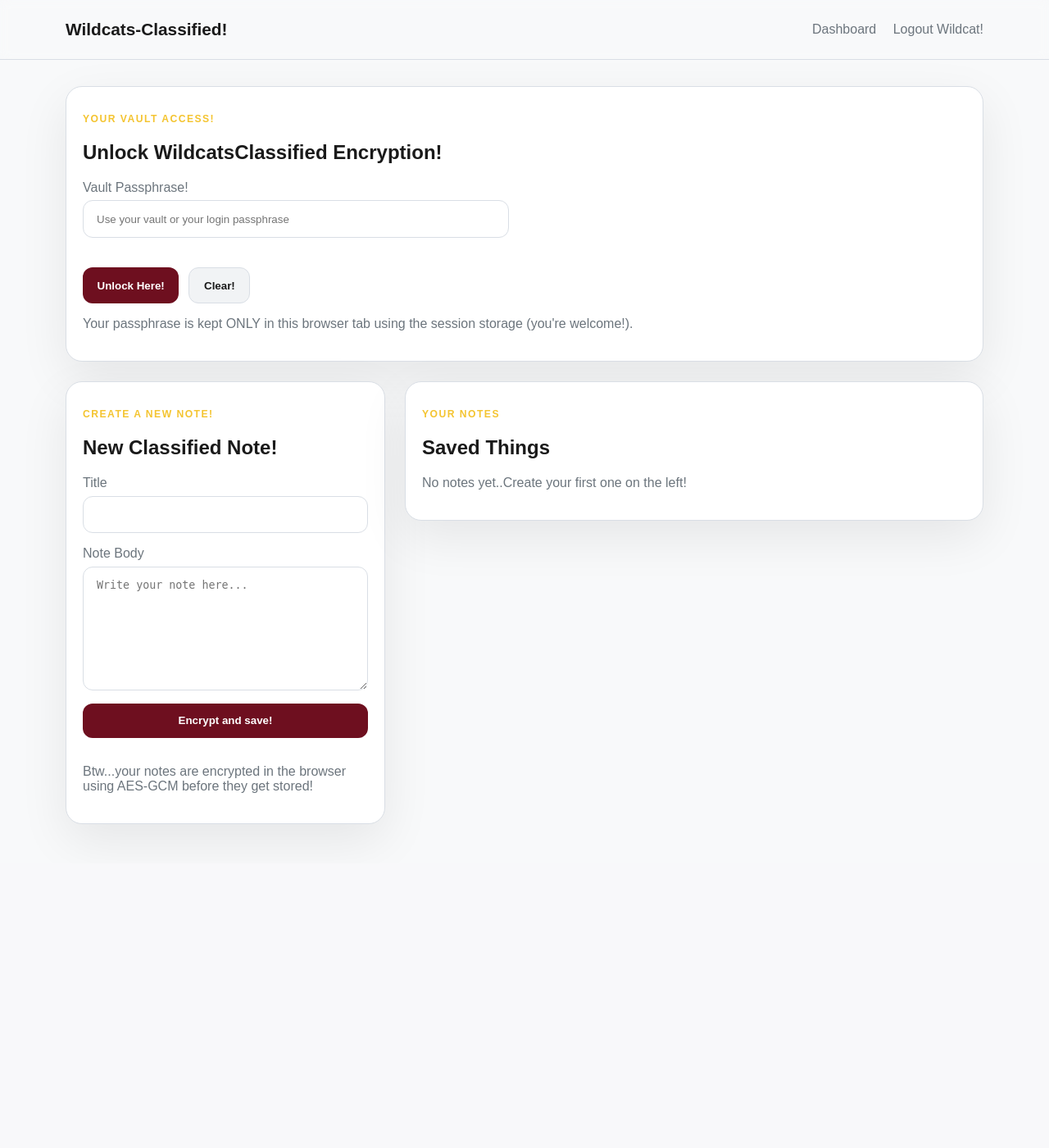
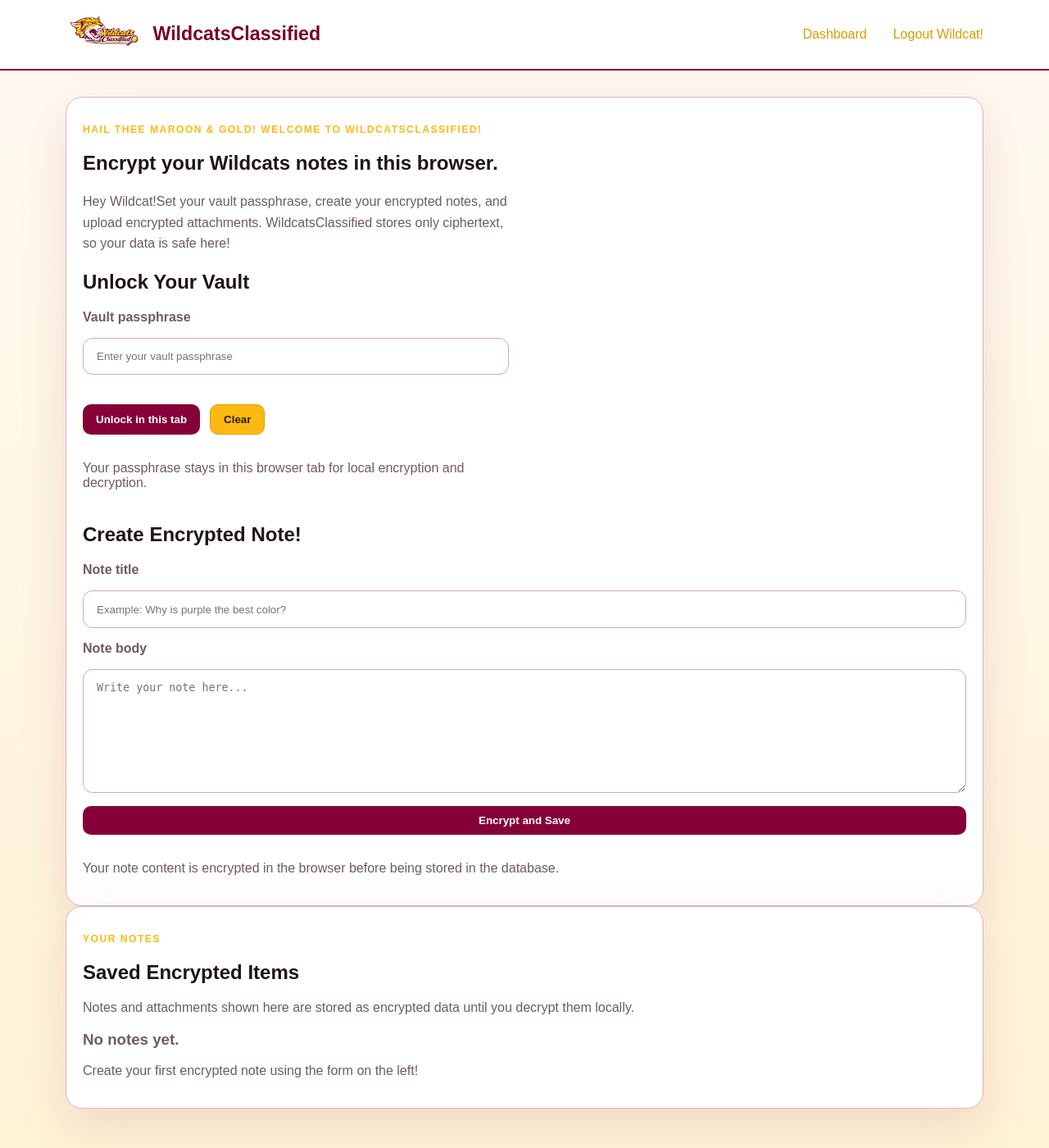
Before and after one commit to Oh-its-neisha242/wildcatsclassified, a Flask app: page /dashboard in a window 1280 px wide. Shown: the whole page at 82% size. Before the commit the page ends 1014 px from the top, so only its background shows below. Run offline with Flask 3, Linux system fonts and the light colour scheme; a user stored in the database is signed in.

Commit message:
Initial commit

```diff
--- a/app/static/css/styles.css
+++ b/app/static/css/styles.css
@@ -1,69 +1,372 @@
 :root {
-  --bg: #F8F9FA;
+  --bg: #FFF9F1;
   --panel: #FFFFFF;
-  --panel-2: #F1F3F5;
-  --text: #1A1A1A;
-  --muted: #6C757D;
-  --accent: #6E0F1F;
-  --accent-2: #F4C430;
-  --danger: #ff6b81;
-  --success: #37c978;
-  --border: #D9DEE5;
-  --cipher-bg: #0e1222;
+  --panel-2: #F7E9ED;
+  --text: #1F1418;
+  --muted: #6F5A61;
+  --accent: #860038;
+  --accent-2: #FDB913;
+  --danger: #B42318;
+  --success: #2E7D32;
+  --border: #860038;
+  --cipher-bg: #2B0E1B;
+  --shadow: 0 20px 60px rgba(134, 0, 56, 0.12);
 }
+
 * { box-sizing: border-box; }
+
 body {
   margin: 0;
   font-family: Arial, Helvetica, sans-serif;
-  background: var(--bg);
+  background: linear-gradient(180deg, #fff9f1 0%, #fff3d6 100%);
   color: var(--text);
 }
 
 .container { width: min(1120px, calc(100% - 2rem)); margin: 0 auto; }
-.site-header { border-bottom: 1px solid var(--border); backdrop-filter: blur(6px); }
-.nav { display: flex; justify-content: space-between; align-items: center; min-height: 72px; }
-.brand { color: var(--text); text-decoration: none; font-size: 1.3rem; font-weight: 700; }
-nav a { color: var(--muted); text-decoration: none; margin-left: 1rem; }
-nav a:hover { color: var(--text); }
+
+.site-header {
+  background: var(--panel);
+  border-bottom: 2px solid var(--accent);
+  backdrop-filter: blur(6px);
+  position: sticky;
+  top: 0;
+  z-index: 1000;
+}
+
+.encrypt-loader {
+  position: fixed;
+  inset: 0;
+  background: rgba(11, 16, 32, 0.72);
+  backdrop-filter: blur(8px);
+  z-index: 2000;
+  display: flex;
+  justify-content: center;
+  align-items: center;
+}
+
+.loader-card {
+  background: var(--bg-card);
+  border: 1px solid rgba(212, 160, 23, 0.35);
+  border-radius: 18px;
+  padding: 28px 34px;
+  text-align: center;
+  box-shadow: 0 18px 45px rgba(0, 0, 0, 0.45);
+}
+
+.spinner {
+  width: 42px;
+  height: 42px;
+  border: 4px solid rgba(212, 160, 23, 0.2);
+  border-top: 4px solid var(--accent-gold);
+  border-radius: 50%;
+  margin: 0 auto 14px;
+  animation: spin 0.85s linear infinite;
+}
+
+.loader-card p {
+  margin: 0;
+  color: var(--text-main);
+  font-weight: 700;
+}
+
+@keyframes spin {
+  to {
+    transform: rotate(360deg);
+  }
+}
+
+.nav { display: flex; justify-content: space-between; align-items: center; min-height: 72px; gap: 24px; padding-top: 10px; padding-bottom: 10px; }
+.navbar-brand,
+.brand-link {
+    display: flex;
+    align-items: center;
+    gap: 10px;
+}
+
+.brand {
+  color: var(--accent);
+  text-decoration: none;
+  font-size: 1.3rem;
+  font-weight: 700;
+}
+
+.brand-logo {
+    height: 32px !important;
+    max-height: 32px !important;
+    width: auto !important;
+    max-width: 100px !important;
+    object-fit: contain;
+}
+
+.brand-with-logo {
+  display: flex;
+  align-items: center;
+  gap: 10px;
+  color: var(--accent-gold);
+  font-size: 1.3rem;
+  font-weight: 900;
+  text-decoration: none;
+}
+
+.brand-name {
+  color: #7a0026;
+  font-size: 1.45rem;
+  font-weight: 900;
+  line-height: 1;
+  white-space: nowrap;
+}
+
+.logo {
+  height: 64px !important;
+  width: auto !important;
+  max-width: 220px !important;
+  object-fit: contain;
+  display: block;
+  transition: transform 0.25s ease, filter 0.25s ease;
+}
+
+.logo:hover {
+  transform: scale(1.08);
+  filter: drop-shadow(0 0 6px rgba(212, 160, 23, 0.5));
+}
+
+.nav-links {
+  display: flex;
+  align-items: center;
+  gap: 16px;
+}
+
+nav a { color: #d99d00; text-decoration: none; margin-left: 1rem; }
+nav a:hover { color: var(--accent); }
+
 .page-content { padding: 2rem 0 3rem; }
 .hero, .dashboard-grid { display: grid; gap: 1.5rem; }
 .hero { grid-template-columns: 1.4fr 1fr; align-items: center; padding-top: 2rem; }
-.hero-card, .panel, .auth-card {background: var(--panel); border: 1px solid var(--border); border-radius: 20px; padding: 1.25rem; box-shadow: 0 20px 60px rgba(0,0,0,.08); }
+
+.hero-card,
+.panel,
+.auth-card {
+  background: var(--panel);
+  border: 1px solid color-mix(in srgb, var(--accent) 30%, white);
+  border-radius: 20px;
+  padding: 1.25rem;
+  box-shadow: var(--shadow);
+  transition: transform 0.25s ease, box-shadow 0.25s ease, border-color 0.25s ease;
+}
+
+.hero-card,
+.panel,
+.note-card,
+.auth-card {
+  transition: transform 0.25s ease, box-shadow 0.25s ease, border-color 0.25s ease;
+}
+
+.hero-card:hover,
+.panel:hover,
+.note-card:hover,
+.auth-card:hover {
+  transform: translateY(-2px);
+  box-shadow: 0 12px 32px rgba(0, 0, 0, 0.35);
+  border-color: rgba(212, 160, 23, 0.35);
+}
+
 .hero h1 { font-size: clamp(2rem, 5vw, 4rem); margin: .4rem 0 1rem; }
 .hero-copy { color: var(--muted); line-height: 1.6; max-width: 60ch; }
-.eyebrow { color: var(--accent-2); text-transform: uppercase; letter-spacing: .12em; font-size: .76rem; font-weight: 700; }
-.btn { border: none; border-radius: 12px; padding: .85rem 1.1rem; cursor: pointer; font-weight: 700; text-decoration: none; display: inline-flex; align-items: center; justify-content: center; }
-.btn-primary { background: var(--accent); color: white; }
-.btn-secondary { background: var(--panel-2); color: var(--text); border: 1px solid var(--border) }
-.btn-danger { background: rgba(255,107,129,.16); color: #ffd9df; }
+
+.hero {
+  min-height: 60vh;
+  background:
+    linear-gradient(rgba(134, 0, 56, 0.78), rgba(134, 0, 56, 0.78)),
+    linear-gradient(135deg, #860038 0%, #5f0027 45%, #fdb913 100%);
+  border-radius: 24px;
+  padding: 2rem;
+  color: white;
+}
+
+.eyebrow {
+  color: var(--accent-2);
+  text-transform: uppercase;
+  letter-spacing: .12em;
+  font-size: .76rem;
+  font-weight: 700;
+}
+
+
+.btn {
+  position: relative;
+  overflow: hidden;
+  background: var(--accent);
+  color: white;
+  border: none;
+  border-radius: 10px;
+  padding: 10px 16px;
+  font-weight: 600;
+  cursor: pointer;
+  transition: all 0.25s ease;
+}
+
+.btn-primary {
+  background: var(--accent);
+  color: white;
+}
+
+.btn-primary:hover {
+  background: #65002a;
+  transform: translateY(-1px);
+  box-shadow: 0 0 12px rgba(124, 58, 237, 0.5),
+              0 0 24px rgba(124, 58, 237, 0.25);
+}
+
+.btn-secondary {
+  background: var(--accent-2);
+  color: #2b1a00;
+  border: 1px solid #d99d00;
+}
+
+.btn-secondary:hover {
+  background: #f0ae00;
+  transform: translateY(-1px);
+  box-shadow: 0 0 12px rgba(124, 58, 237, 0.5),
+              0 0 24px rgba(124, 58, 237, 0.25);
+}
+
+.btn::after {
+  content: "";
+  position: absolute;
+  width: 0;
+  height: 0;
+  background: rgba(255, 255, 255, 0.25);
+  border-radius: 50%;
+  top: 50%;
+  left: 50%;
+  transform: translate(-50%, -50%);
+  transition: width 0.4s ease, height 0.4s ease, opacity 0.6s ease;
+  opacity: 0;
+}
+
+.btn:active::after {
+  width: 200px;
+  height: 200px;
+  opacity: 1;
+  transition: 0s;
+}
+
+.btn-danger {
+  background: rgba(180, 35, 24, .12);
+  color: #7a1d16;
+  border: 1px solid rgba(180, 35, 24, .18);
+}
+
 .hero-actions { display: flex; gap: .75rem; margin-top: 1.25rem; flex-wrap: wrap; }
 .form-grid { display: grid; gap: 1rem; }
-label { display: grid; gap: .4rem; color: var(--muted); }
-input, textarea { width: 100%; padding: .9rem 1rem; border-radius: 12px; border: 1px solid var(--border); background: var(--panel); color: var(--text); }
+label { display: grid; gap: .4rem; color: var(--muted); font-weight: 600; }
+
+input,
+textarea {
+  width: 100%;
+  padding: .9rem 1rem;
+  border-radius: 12px;
+  border: 1px solid color-mix(in srgb, var(--accent) 35%, white);
+  background: var(--panel);
+  color: var(--text);
+}
+
+input:focus,
+textarea:focus {
+  outline: 2px solid color-mix(in srgb, var(--accent-2) 70%, white);
+  border-color: var(--accent);
+}
+
 textarea { resize: vertical; }
 .auth-card { width: min(520px, 100%); margin: 2rem auto; }
 .dashboard-grid { grid-template-columns: 390px 1fr; align-items: start; }
 .panel-header { margin-bottom: 1rem; }
-.note-card { border: 1px solid var(--border); background: var(--panel); border-radius: 18px; padding: 1rem; }
+
+.note-card {
+  border: 1px solid color-mix(in srgb, var(--accent) 22%, white);
+  background: var(--panel);
+  border-radius: 18px;
+  padding: 1rem;
+}
+
 .notes-list { display: grid; gap: 1rem; }
 .note-top { display: flex; justify-content: space-between; align-items: start; gap: 1rem; }
 .meta, .tiny-note, .empty-state { color: var(--muted); }
-.cipher-box { background: var(--panel-2); border: 1px solid var(--border); border-radius: 12px; padding: .9rem; margin: .9rem 0; font-family: "Courier New", monospace; overflow-wrap: anywhere; color: var(--text); }
+
+.cipher-box {
+  background: #fff3d6;
+  border: 1px solid color-mix(in srgb, var(--accent-2) 55%, var(--accent));
+  border-radius: 12px;
+  padding: .9rem;
+  margin: .9rem 0;
+  font-family: "Courier New", monospace;
+  overflow-wrap: anywhere;
+  color: var(--text);
+}
+
 .attachments-block { margin-top: .75rem; }
 .attachment-list { padding-left: 1.1rem; color: var(--muted); }
 .attachment-form { display: flex; gap: .75rem; flex-wrap: wrap; align-items: center; margin-top: .75rem; }
 .flash-stack { display: grid; gap: .75rem; margin-bottom: 1rem; }
-.flash { padding: .9rem 1rem; border-radius: 12px; }
-.flash-success { background: rgba(55,201,120,.12); color: #cffff0; }
-.flash-error { background: rgba(255,107,129,.13); color: #ffe2e7; }
+.flash { padding: .9rem 1rem; border-radius: 12px; font-weight: 600; }
+
+.flash-success {
+  background: rgba(46, 125, 50, .12);
+  color: #1f5d25;
+  border: 1px solid rgba(46, 125, 50, .18);
+}
+
+.flash-error {
+  background: rgba(180, 35, 24, .12);
+  color: #7a1d16;
+  border: 1px solid rgba(180, 35, 24, .18);
+}
+
 @media (max-width: 900px) {
-  .hero, .dashboard-grid { grid-template-columns: 1fr; }
+  .brand-logo {
+    height: 34px;
+  }
+
+  .hero, .dashboard-grid {
+    grid-template-columns: 1fr;
+  }
+
+  .nav {
+    min-height: auto;
+    flex-direction: column;
+    align-items: flex-start;
+  }
+
+  .logo {
+    height: 52px !important;
+    max-width: 190px !important;
+  }
+
+  .brand-name {
+    font-size: 1.15rem;
+  }
 }
 
 .vault-panel { margin-bottom: 1.5rem; }
 .vault-form { display:grid; gap:1rem; max-width:520px; }
-.vault-error { color: #ffd9df; }
+.vault-error { color: #7a1d16; }
 .note-actions-row { margin: .75rem 0; display:flex; gap:.75rem; }
 .decrypted-output { margin-top:.75rem; }
 .attachment-list { display:grid; gap:.75rem; }
 .attachment-list li { display:flex; gap:.75rem; align-items:center; justify-content:space-between; flex-wrap:wrap; }
+
+@keyframes pageFadeIn {
+  from {
+    opacity: 0;
+    transform: translateY(8px);
+  }
+
+  to {
+    opacity: 1;
+    transform: translateY(0);
+  }
+}
+
+.page-content {
+  animation: pageFadeIn 0.45s ease both;
+}
--- a/app/static/js/dashboard.js
+++ b/app/static/js/dashboard.js
@@ -2,6 +2,28 @@ const PBKDF2_ITERATIONS = 250000;
 const AES_KEY_LENGTH = 256;
 const enc = new TextEncoder();
 const dec = new TextDecoder();
+
+function showEncryptLoader(message = "Encrypting...") {
+  const loader = document.getElementById("encrypt-loader");
+  const loaderText = document.getElementById("loader-text");
+
+  if (loaderText) {
+    loaderText.textContent = message;
+  }
+
+  if (loader) {
+    loader.style.display = "flex";
+  }
+}
+
+function hideEncryptLoader() {
+  const loader = document.getElementById("encrypt-loader");
+
+  if (loader) {
+    loader.style.display = "none";
+  }
+}
+
 
 function bytesToBase64(bytes) {
   let binary = "";
@@ -182,6 +204,7 @@ function wireNoteCreation() {
         throw new Error("Please enter note content.");
       }
 
+      showEncryptLoader("Encrypting your note...");
       const encrypted = await encryptText(noteBody.value, passphrase);
       encryptedField.value = encrypted.encrypted;
       saltField.value = encrypted.salt;
@@ -189,6 +212,7 @@ function wireNoteCreation() {
       noteBody.value = "";
       form.submit();
     } catch (error) {
+      hideEncryptLoader();
       alert(error.message || "Unable to encrypt note.");
     }
   });
@@ -225,9 +249,10 @@ function wireAttachmentUploads() {
         const fileInput = form.querySelector('input[type="file"]');
         const file = fileInput.files[0];
         if (!file) {
+          hideEncryptLoader();
           throw new Error("Choose a file first.");
         }
-
+        showEncryptLoader("Encrypting your attachment...");
         const encrypted = await encryptArrayBuffer(await file.arrayBuffer(), passphrase);
         const uploadBlob = new Blob([encrypted.encryptedBytes], { type: "application/octet-stream" });
         const formData = new FormData();
@@ -243,11 +268,13 @@ function wireAttachmentUploads() {
         });
 
         if (!response.ok) {
+          hideEncryptLoader();
           throw new Error("Attachment upload failed...");
         }
 
         window.location.reload();
       } catch (error) {
+        hideEncryptLoader();
         alert(error.message || "Unable to encrypt and upload your file.");
       }
     });
@@ -293,6 +320,7 @@ function wireAttachmentDownloads() {
 }
 
 document.addEventListener("DOMContentLoaded", () => {
+  hideEncryptLoader();
   wireVaultControls();
   wireNoteCreation();
   wireNoteDecryption();
--- a/app/templates/base.html
+++ b/app/templates/base.html
@@ -9,8 +9,12 @@
 <body>
   <header class="site-header">
   <div class="container nav">
-      <a class="brand" href="{{ url_for('auth.landing') }}">Wildcats-Classified!</a>
-      <nav>
+    <a class="brand brand-with-logo" href="{{ url_for('auth.landing') }}">
+      <img src="{{ url_for('static', filename='images/Wildcats_Classified.png') }}" alt="WildcatsClassified Logo" class="logo">
+      <span class="brand-name">WildcatsClassified</span>
+    </a>
+
+    <nav class="nav-links">
       {% if current_user.is_authenticated %}
         <a href="{{ url_for('main.dashboard') }}">Dashboard</a>
         <a href="{{ url_for('auth.logout') }}">Logout Wildcat!</a>
--- a/app/templates/dashboard.html
+++ b/app/templates/dashboard.html
@@ -1,54 +1,71 @@
 {% extends 'base.html' %}
 {% block title %}Dashboard | WildcatsClassified{% endblock %}
+
 {% block content %}
-<section class="vault-panel panel">
-  <div class="panel-header">
-    <div>
-      <p class="eyebrow">Your Vault Access!</p>
-      <h2>Unlock WildcatsClassified Encryption!</h2>
+<section class="dashboard-layout" aria-label="WildcatsClassified encrypted notes dashboard">
+  <div id="encrypt-loader" class="encrypt-loader" style="display: none;">
+  <div class="loader-card">
+    <div class="spinner"></div>
+    <p id="loader-text">Encrypting...</p>
   </div>
 </div>
-  <form id="vault-unlock-form" class="vault-form">
-    <label>Vault Passphrase!
-      <input type="password" id="vault-passphrase" placeholder="Use your vault or your login passphrase">
-    </label>
+
+  <div class="hero-card">
+    <p class="eyebrow">Hail Thee Maroon &amp; Gold! Welcome to WildcatsClassified!</p>
+    <h1>Encrypt your Wildcats notes in this browser.</h1>
+    <p class="hero-copy">
+      Hey Wildcat!Set your vault passphrase, create your encrypted notes, and upload encrypted attachments.
+      WildcatsClassified stores only ciphertext, so your data is safe here!
+    </p>
+
+    <section class="vault-panel">
+      <h2>Unlock Your Vault</h2>
+
+      <form class="vault-form" id="vault-unlock-form">
+        <label for="vault-passphrase">Vault passphrase</label>
+        <input id="vault-passphrase" type="password" placeholder="Enter your vault passphrase">
+
         <div class="hero-actions">
-      <button class="btn btn-primary" type="submit">Unlock Here!</button>
-      <button class="btn btn-secondary" id="clear-vault-passphrase" type="button">Clear!</button>
+          <button class="btn btn-primary" type="submit">Unlock in this tab</button>
+          <button class="btn btn-secondary" id="clear-vault-passphrase" type="button">Clear</button>
         </div>
+
+        <p class="tiny-note" id="vault-status">
+          Your passphrase stays in this browser tab for local encryption and decryption.
+        </p>
       </form>
-  <p class="tiny-note" id="vault-status">Your passphrase is kept ONLY in this browser tab using the session storage (you're welcome!).</p>
     </section>
 
-<section class="dashboard-grid">
-  <div class="panel">
-    <div class="panel-header">
-      <div>
-        <p class="eyebrow">Create a new note! </p>
-        <h2>New Classified Note!</h2>
-      </div>
-    </div>
+    <section class="create-note-panel">
+      <h2>Create Encrypted Note!</h2>
+
       <form method="post" action="{{ url_for('main.create_note') }}" class="form-grid" id="note-form">
-      <label>Title
-        <input type="text" name="title" required>
-      </label>
-      <label>Note Body
+        <label for="title">Note title</label>
+        <input id="title" type="text" name="title" placeholder="Example: Why is purple the best color?" required>
+
+        <label for="note-body">Note body</label>
         <textarea id="note-body" rows="8" placeholder="Write your note here..."></textarea>
-      </label>
+
         <input type="hidden" name="encrypted_content" id="encrypted-content">
         <input type="hidden" name="salt" id="salt-field">
         <input type="hidden" name="nonce" id="nonce-field">
-      <button class="btn btn-primary" type="submit">Encrypt and save!</button>
-      <p class="tiny-note">Btw...your notes are encrypted in the browser using AES-GCM before they get stored!</p>
+
+        <button class="btn btn-primary" type="submit">Encrypt and Save</button>
+
+        <p class="tiny-note">
+          Your note content is encrypted in the browser before being stored in the database.
+        </p>
       </form>
+    </section>
   </div>
 
   <div class="panel">
     <div class="panel-header">
-      <div>
       <p class="eyebrow">Your Notes</p>
-        <h2>Saved Things</h2>
-      </div>
+      <h2>Saved Encrypted Items</h2>
+      <p class="tiny-note">
+        Notes and attachments shown here are stored as encrypted data until you decrypt them locally.
+      </p>
     </div>
 
     {% if notes %}
@@ -58,27 +75,49 @@
             <div class="note-top">
               <div>
                 <h3>{{ note.title }}</h3>
-                <p class="meta">Updated {{ note.updated_at.strftime('%b %d, %Y %I:%M %p') }}</p>
+                <p class="meta">
+                  Updated {{ note.updated_at.strftime('%b %d, %Y %I:%M %p') }}
+                </p>
               </div>
-              <form method="post" action="{{ url_for('main.delete_note', note_id=note.id) }}">
-                <button class="btn btn-danger" type="submit">Delete (bye note) </button>
+
+              <form method="post" action="{{ url_for('main.delete_note', note_id=note.id) }}"
+                    onsubmit="return confirm('Delete this encrypted note and its attachments?');">
+                <button class="btn btn-danger" type="submit">Delete</button>
               </form>
             </div>
-            <div class="cipher-box" data-ciphertext="{{ note.encrypted_content }}" data-salt="{{ note.salt }}" data-nonce="{{ note.nonce }}">Encrypted note stored. Click decrypt to view it in this browser.</div>
+
+            <div class="cipher-box"
+                 data-ciphertext="{{ note.encrypted_content }}"
+                 data-salt="{{ note.salt }}"
+                 data-nonce="{{ note.nonce }}">
+              🔐 Encrypted note stored. Click decrypt to view it in this browser!
+            </div>
+
             <div class="note-actions-row">
-              <button class="btn btn-secondary decrypt-note-btn" type="button">Decrypt Note!</button>
+              <button class="btn btn-secondary decrypt-note-btn" type="button">
+                Decrypt Note
+              </button>
             </div>
+
             <textarea class="decrypted-output" rows="6" hidden readonly></textarea>
 
             <div class="attachments-block">
               <h4>Attachments</h4>
+
               {% if note.attachments %}
                 <ul class="attachment-list">
                   {% for attachment in note.attachments %}
                     <li>
-                      <span>{{ attachment.original_filename }}</span>
+                      <div>
+                        <strong>{{ attachment.original_filename }}</strong>
                         <span class="meta">({{ attachment.file_size }} bytes encrypted)</span>
-                      <button class="btn btn-secondary download-attachment-btn" type="button" data-meta-url="{{ url_for('main.attachment_meta', attachment_id=attachment.id) }}">Decrypt download</button>
+                      </div>
+
+                      <button class="btn btn-secondary download-attachment-btn"
+                              type="button"
+                              data-meta-url="{{ url_for('main.attachment_meta', attachment_id=attachment.id) }}">
+                        Decrypt Your Download
+                      </button>
                     </li>
                   {% endfor %}
                 </ul>
@@ -86,17 +125,27 @@
                 <p class="meta">No attachments yet...</p>
               {% endif %}
 
-              <form method="post" action="{{ url_for('main.upload_attachment', note_id=note.id) }}" enctype="multipart/form-data" class="attachment-form">
+              <form method="post"
+                    action="{{ url_for('main.upload_attachment', note_id=note.id) }}"
+                    enctype="multipart/form-data"
+                    class="attachment-form">
+                <label>Upload encrypted attachment</label>
                 <input type="file" name="attachment" required>
-                <button class="btn btn-secondary" type="submit">~Encrypt & Upload~</button>
+                <button class="btn btn-secondary" type="submit">
+                  Encrypt &amp; Upload
+                </button>
               </form>
             </div>
           </article>
         {% endfor %}
       </div>
     {% else %}
-      <p class="empty-state">No notes yet..Create your first one on the left!</p>
+      <div class="empty-state">
+        <h3>No notes yet.</h3>
+        <p>Create your first encrypted note using the form on the left!</p>
+      </div>
     {% endif %}
   </div>
+
 </section>
 {% endblock %}
--- a/app/templates/landing.html
+++ b/app/templates/landing.html
@@ -4,7 +4,7 @@
 <section class="hero">
   <div>
     <p class="eyebrow">Encrypted notes with your own accounts, attachments, and browser security!</p>
-    <h1>Classified note-taking that feels simple a private experience for Mary's Wildcats!</h1>
+    <h1>Classified note encryption that feels simple and private for Mary's Wildcats!</h1>
     <p class="hero-copy">
       WildcatsClassified is an app just for Wildcats with privacy in mind! Save your note data, manage your accounts,
       and enjoy your browser-side encryption.
--- /dev/null
+++ b/desktop.ini
@@ -0,0 +1,4 @@
+[ViewState]
+Mode=
+Vid=
+FolderType=Generic
--- a/requirements.txt
+++ b/requirements.txt
@@ -1,4 +1,4 @@
-What I used for the front end! If your laptop is alittle slow after running this....this is why! I used Flask for the backend and SQLite for the database, and this is how I make it work
+#What I used for the front end! If your laptop is alittle slow after running this....this is why! I used Flask for the backend and SQLite for the database, and this is how I make it work
 Flask==3.0.3
 Flask-SQLAlchemy==3.1.1
 Flask-Login==0.6.3
```
Also changed, not shown: README.md, app/static/images/Wildcats_Classified.png (added), instance/wildcatsclassified.db, 1 other file. Lines whose indentation alone changed are shown as unchanged.
